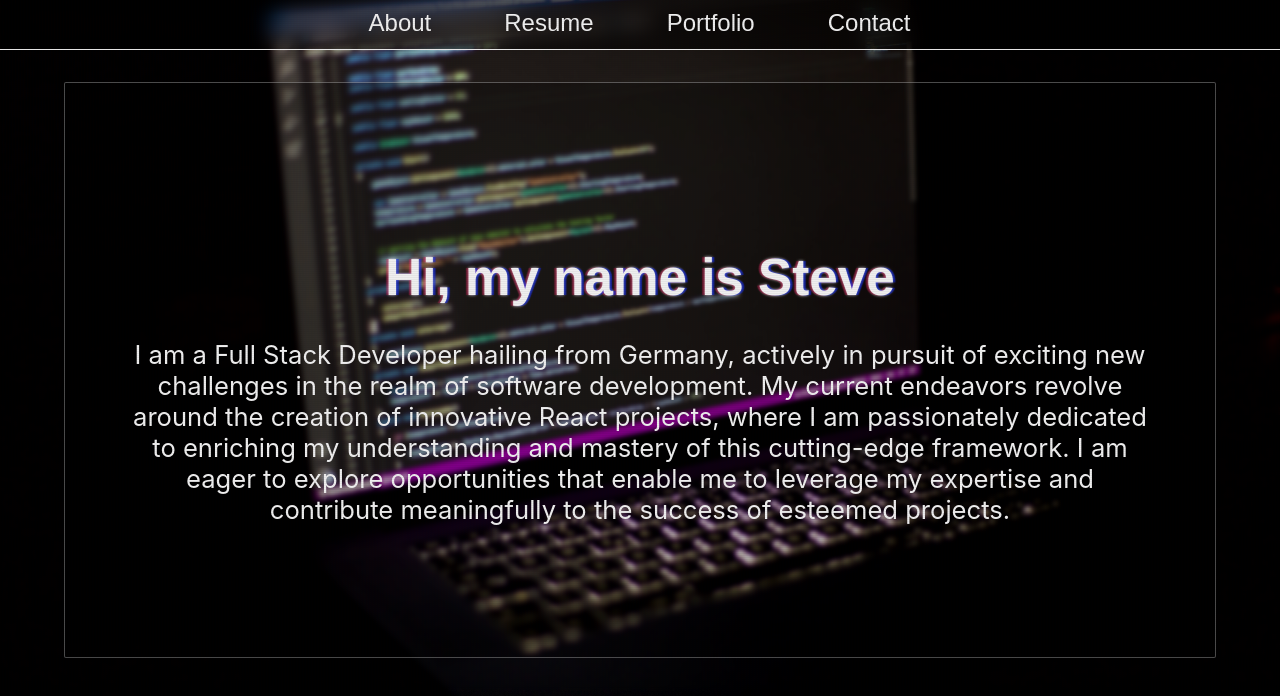
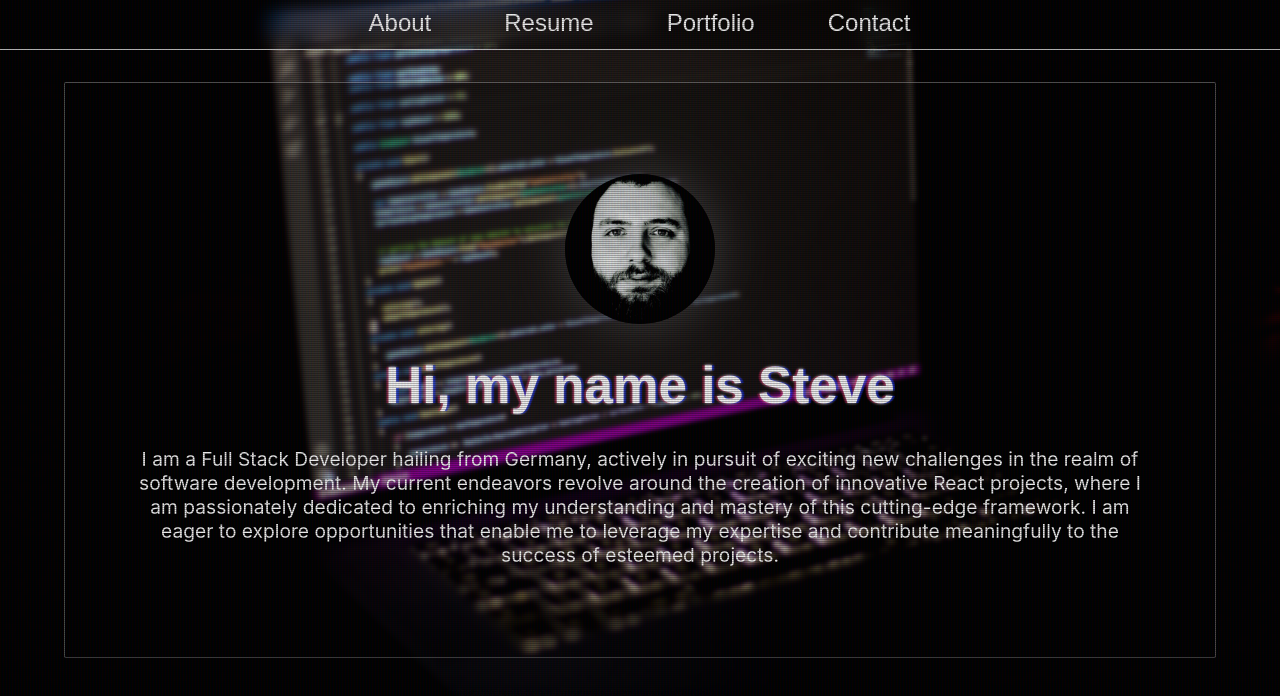
Before and after one commit to stevewolf93/resume, a React (Create React App) app: page / in a window 1280 px wide. Shown: the top 696 px of the page. Built offline with nearby package versions, Linux system fonts and the light colour scheme; a web font is replaced by a local one.

Commit message:
added profile picture & removed flicker

```diff
--- a/src/App.css
+++ b/src/App.css
@@ -37,7 +37,6 @@ body::before {
   z-index: 2;
   background-size: 100% 2px, 3px 100%;
   pointer-events: none;
-  animation: flicker 0.15s infinite;
 }
 
 @keyframes textShadow {
@@ -270,14 +269,30 @@ main{
   border-radius: 2px;
 }
 p{
-  font-size: clamp(1rem, 2vw, 2rem);
+  font-size: clamp(12px, 1.5vw, 2rem);
+  overflow: auto;
 
 }
 h2{
   font-size: clamp(2rem, 4vw, 4rem);
   font-family: "Common Pixel", sans-serif;
+  overflow: auto;
+
 
 }
 .text-shadow-crt{
   animation: textShadow 1.6s infinite;
 }
+
+#profile-pic{
+  width: 150px;
+  height: 150px;
+  background-image: url(./img/1669965796303.jpeg);
+  background-position: center;
+  background-size: cover;
+  border-radius: 100px;
+  box-shadow: 2px 1px 50px rgb(66, 66, 66);
+}
+#profile-pic:hover{
+  box-shadow: 2px 1px 50px rgb(204, 58, 58);
+}
```
Also changed, not shown: src/img/1669965796303.jpeg (added).
